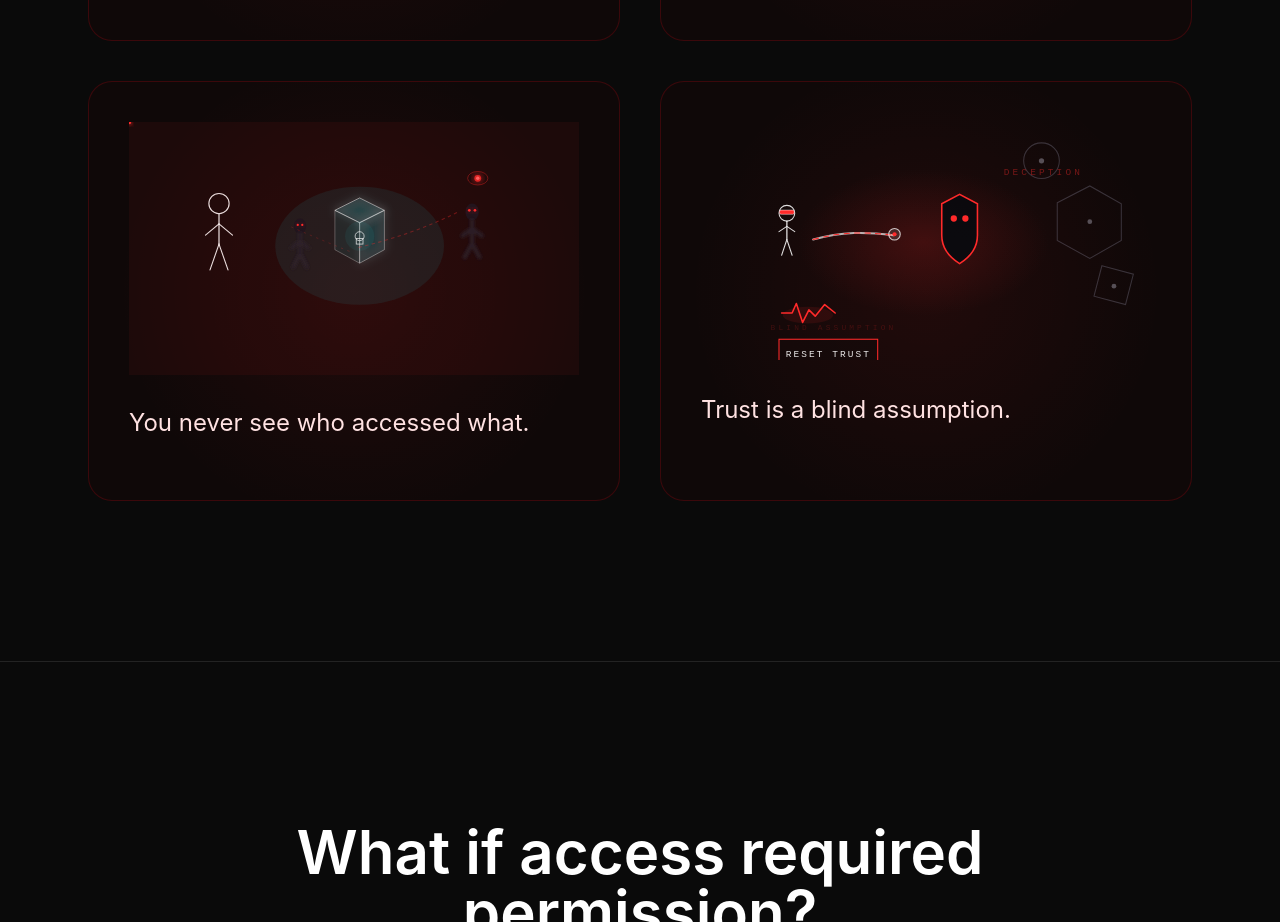
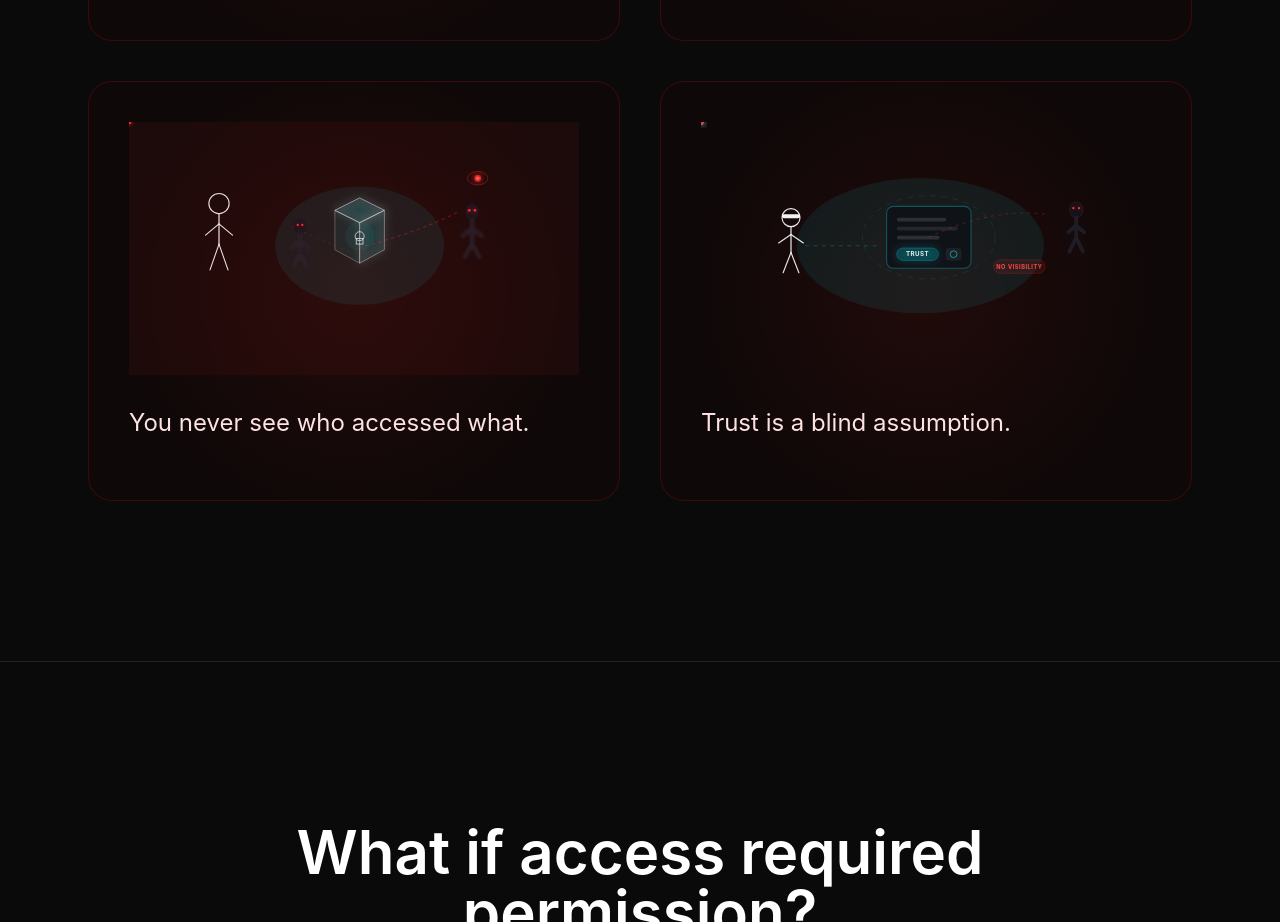
Before and after one commit to Architects-of-Change-Protocol/Architects_of_Change_Protocol, a React (Vite) app in the folder frontend/app/: page / in a window 1280 px wide. Shown: the part 1480-2402 px from the top of the page. Built offline with nearby package versions, Linux system fonts and the light colour scheme.

Commit message:
Rebuild BlindTrustAnimation with clearer narrative sequence

```diff
--- a/frontend/app/src/landing/components/BlindTrustAnimation.tsx
+++ b/frontend/app/src/landing/components/BlindTrustAnimation.tsx
@@ -1,167 +1 @@
-export function BlindTrustAnimation() {
-  return (
-    <div className="w-full max-w-[420px] aspect-[16/9] flex items-center justify-center">
-      <svg viewBox="0 0 800 450" className="w-full h-full">
-        <defs>
-          <radialGradient id="trustGlow" cx="50%" cy="50%" r="50%">
-            <stop offset="0%" stopColor="#ff2a2a" stopOpacity="0.16" />
-            <stop offset="100%" stopColor="#ff2a2a" stopOpacity="0" />
-          </radialGradient>
-        </defs>
-
-        <rect width="800" height="450" fill="transparent" />
-        <ellipse cx="395" cy="225" rx="240" ry="140" fill="url(#trustGlow)">
-          <animate attributeName="opacity" values="0.6;1;0.6" dur="2s" repeatCount="indefinite" />
-        </ellipse>
-
-        {/* stick figure */}
-        <g transform="translate(95,145)" stroke="rgba(255,255,255,0.85)" fill="none">
-          <circle cx="40" cy="25" r="15" strokeWidth="2" />
-          <path d="M 40 40 L 40 75" strokeWidth="2.5" strokeLinecap="round" />
-          <path d="M 40 50 L 25 60 M 40 50 L 55 60" strokeWidth="2" strokeLinecap="round" />
-          <path d="M 40 75 L 30 105 M 40 75 L 50 105" strokeWidth="2" strokeLinecap="round" />
-          <rect x="26" y="19" width="28" height="8" rx="3" fill="#ff2a2a">
-            <animate attributeName="opacity" values="0.7;1;0.7" dur="1.2s" repeatCount="indefinite" />
-          </rect>
-        </g>
-
-        {/* moving arm connection pulse */}
-        <path
-          d="M 185 220 C 240 205, 285 205, 338 212"
-          stroke="rgba(255,255,255,0.68)"
-          strokeWidth="4"
-          fill="none"
-          strokeLinecap="round"
-        />
-        <path
-          d="M 185 220 C 240 205, 285 205, 338 212"
-          stroke="#ff2a2a"
-          strokeWidth="2"
-          fill="none"
-          strokeLinecap="round"
-          strokeDasharray="10 10"
-        >
-          <animate attributeName="stroke-dashoffset" values="0;-40" dur="1.2s" repeatCount="indefinite" />
-          <animate attributeName="opacity" values="0.3;1;0.3" dur="1.2s" repeatCount="indefinite" />
-        </path>
-
-        {/* trust node */}
-        <g transform="translate(340,210)">
-          <circle cx="0" cy="0" r="11" fill="rgba(255,255,255,0.1)" stroke="rgba(255,255,255,0.75)" strokeWidth="2" />
-          <circle cx="0" cy="0" r="4" fill="#ff2a2a">
-            <animate attributeName="opacity" values="0.45;1;0.45" dur="1s" repeatCount="indefinite" />
-          </circle>
-        </g>
-
-        {/* deceptive entity floats */}
-        <g transform="translate(430,120)">
-          <animateTransform
-            attributeName="transform"
-            type="translate"
-            values="430 120; 430 112; 430 120"
-            dur="2.2s"
-            repeatCount="indefinite"
-          />
-          <path
-            d="M 0 32 L 34 14 L 68 32 L 68 92 C 68 118 50 136 34 146 C 18 136 0 118 0 92 Z"
-            fill="rgba(10,10,14,0.96)"
-            stroke="#ff2a2a"
-            strokeWidth="3"
-          />
-          <circle cx="23" cy="60" r="6" fill="#ff2a2a">
-            <animate attributeName="opacity" values="0.7;1;0.7" dur="1.1s" repeatCount="indefinite" />
-          </circle>
-          <circle cx="45" cy="60" r="6" fill="#ff2a2a">
-            <animate attributeName="opacity" values="0.7;1;0.7" dur="1.1s" begin="0.15s" repeatCount="indefinite" />
-          </circle>
-        </g>
-
-        {/* surrounding shapes pulse */}
-        <g opacity="0.45" stroke="rgba(180,180,210,0.55)" fill="none">
-          <g>
-            <animateTransform attributeName="transform" type="rotate" values="0 620 70; 360 620 70" dur="12s" repeatCount="indefinite" />
-            <circle cx="620" cy="70" r="34" strokeWidth="2" />
-            <circle cx="620" cy="70" r="5" fill="rgba(220,220,240,0.75)" stroke="none" />
-          </g>
-
-          <g>
-            <animateTransform attributeName="transform" type="rotate" values="0 712 186; -360 712 186" dur="14s" repeatCount="indefinite" />
-            <polygon points="650,150 712,118 772,152 772,222 712,256 650,222" strokeWidth="2" />
-            <circle cx="712" cy="186" r="4.5" fill="rgba(220,220,240,0.75)" stroke="none" />
-          </g>
-
-          <g>
-            <animateTransform attributeName="transform" type="rotate" values="0 758 309; 360 758 309" dur="10s" repeatCount="indefinite" />
-            <polygon points="735,270 795,286 780,344 720,328" strokeWidth="2" />
-            <circle cx="758" cy="309" r="4.5" fill="rgba(220,220,240,0.75)" stroke="none" />
-          </g>
-        </g>
-
-        {/* heartbeat */}
-        <g transform="translate(125,336)">
-          <path
-            d="M 0 24 L 20 24 L 28 6 L 40 42 L 52 18 L 64 30 L 82 8 L 102 24"
-            stroke="#ff2a2a"
-            strokeWidth="3"
-            fill="none"
-            strokeLinecap="round"
-            strokeLinejoin="round"
-          >
-            <animate attributeName="opacity" values="0.45;1;0.45" dur="1s" repeatCount="indefinite" />
-          </path>
-          <ellipse cx="50" cy="28" rx="48" ry="16" fill="rgba(255,42,42,0.10)">
-            <animate attributeName="opacity" values="0.2;0.55;0.2" dur="1s" repeatCount="indefinite" />
-          </ellipse>
-        </g>
-
-        <text
-          x="548"
-          y="98"
-          fill="rgba(255,42,42,0.42)"
-          fontSize="18"
-          letterSpacing="6"
-          fontFamily="Orbitron, monospace"
-        >
-          DECEPTION
-        </text>
-
-        <text
-          x="104"
-          y="392"
-          fill="rgba(255,42,42,0.18)"
-          fontSize="15"
-          letterSpacing="6"
-          fontFamily="Orbitron, monospace"
-        >
-          BLIND ASSUMPTION
-        </text>
-
-        {/* reset trust button pulse */}
-        <g transform="translate(120,410)">
-          <rect
-            x="0"
-            y="0"
-            width="188"
-            height="52"
-            fill="rgba(20,10,10,0.75)"
-            stroke="#ff2a2a"
-            strokeWidth="2"
-          >
-            <animate attributeName="fill-opacity" values="0.7;0.95;0.7" dur="1.3s" repeatCount="indefinite" />
-          </rect>
-          <text
-            x="94"
-            y="33"
-            textAnchor="middle"
-            fill="rgba(255,255,255,0.9)"
-            fontSize="18"
-            letterSpacing="4"
-            fontFamily="Orbitron, monospace"
-          >
-            RESET TRUST
-          </text>
-        </g>
-      </svg>
-    </div>
-  );
-}
+export { BlindTrustIllustration as BlindTrustAnimation } from "./BlindTrustIllustration";
--- a/frontend/app/src/landing/components/BlindTrustIllustration.tsx
+++ b/frontend/app/src/landing/components/BlindTrustIllustration.tsx
@@ -2,145 +2,198 @@ export function BlindTrustIllustration() {
   return (
     <div className="w-full max-w-[470px] aspect-[16/9] flex items-center justify-center">
       <svg viewBox="0 0 800 450" className="w-full h-full">
-
         <defs>
-          <filter id="softGlow">
-            <feGaussianBlur stdDeviation="6" result="blur"/>
+          <filter id="cyanGlow" x="-50%" y="-50%" width="200%" height="200%">
+            <feGaussianBlur stdDeviation="6" result="blur" />
             <feMerge>
-              <feMergeNode in="blur"/>
-              <feMergeNode in="SourceGraphic"/>
+              <feMergeNode in="blur" />
+              <feMergeNode in="SourceGraphic" />
             </feMerge>
           </filter>
 
-          <filter id="noise">
-            <feTurbulence type="fractalNoise" baseFrequency="0.8" numOctaves="2" result="turb"/>
-            <feColorMatrix type="saturate" values="0"/>
-            <feBlend in="SourceGraphic" mode="overlay"/>
+          <filter id="redGlow" x="-50%" y="-50%" width="200%" height="200%">
+            <feGaussianBlur stdDeviation="5" result="blur" />
+            <feMerge>
+              <feMergeNode in="blur" />
+              <feMergeNode in="SourceGraphic" />
+            </feMerge>
           </filter>
         </defs>
 
         <rect width="800" height="450" fill="transparent" />
 
-        {/* USER */}
-        <g transform="translate(200,140)" stroke="white" fill="none">
-          <circle cx="0" cy="0" r="18" strokeWidth="2"/>
-          <line x1="0" y1="18" x2="0" y2="72" strokeWidth="2"/>
-          <line x1="0" y1="36" x2="-24" y2="56" strokeWidth="2"/>
-          <line x1="0" y1="36" x2="24" y2="56" strokeWidth="2"/>
-          <line x1="0" y1="72" x2="-16" y2="118" strokeWidth="2"/>
-          <line x1="0" y1="72" x2="16" y2="118" strokeWidth="2"/>
+        {/* soft cyan halo */}
+        <ellipse cx="390" cy="220" rx="220" ry="120" fill="rgba(0,240,255,0.08)">
+          <animate attributeName="rx" values="214;226;214" dur="3s" repeatCount="indefinite" />
+          <animate attributeName="ry" values="116;124;116" dur="3s" repeatCount="indefinite" />
+        </ellipse>
 
-          {/* BLINDFOLD */}
-          <rect x="-14" y="-4" width="28" height="6" fill="rgba(255,255,255,0.9)">
-            <animate attributeName="opacity" values="0.8;1;0.8" dur="2s" repeatCount="indefinite"/>
+        {/* USER WITH BLINDFOLD */}
+        <g transform="translate(120,150)" stroke="rgba(255,255,255,0.9)" fill="none">
+          <circle cx="40" cy="20" r="16" strokeWidth="2" />
+          <line x1="40" y1="36" x2="40" y2="82" strokeWidth="2.2" strokeLinecap="round" />
+          <line x1="40" y1="50" x2="18" y2="65" strokeWidth="2" strokeLinecap="round" />
+          <line x1="40" y1="50" x2="62" y2="65" strokeWidth="2" strokeLinecap="round" />
+          <line x1="40" y1="82" x2="26" y2="118" strokeWidth="2" strokeLinecap="round" />
+          <line x1="40" y1="82" x2="54" y2="118" strokeWidth="2" strokeLinecap="round" />
+
+          {/* blindfold */}
+          <rect x="24" y="14" width="32" height="7" rx="3.5" fill="rgba(255,255,255,0.95)" stroke="none">
+            <animate attributeName="opacity" values="0.8;1;0.8" dur="1.8s" repeatCount="indefinite" />
           </rect>
         </g>
 
-        {/* FAKE UI PANEL */}
-        <g transform="translate(400,110)">
+        {/* visible trust flow */}
+        <path
+          d="M 185 220 L 320 220"
+          stroke="rgba(0,240,255,0.22)"
+          strokeWidth="2"
+          strokeDasharray="7 8"
+          fill="none"
+        />
+
+        <circle r="5" fill="#00f0ff" filter="url(#cyanGlow)">
+          <animateMotion dur="2.2s" repeatCount="indefinite" path="M 185 220 L 320 220" />
+          <animate attributeName="opacity" values="0;1;1;0" dur="2.2s" repeatCount="indefinite" />
+        </circle>
+
+        {/* TRUST PANEL */}
+        <g transform="translate(330,150)">
           <rect
-            x="-60"
-            y="-40"
-            width="120"
-            height="80"
+            x="0"
+            y="0"
+            width="150"
+            height="110"
             rx="12"
-            fill="rgba(0,240,255,0.08)"
-            stroke="rgba(0,240,255,0.4)"
-            filter="url(#softGlow)"
+            fill="rgba(15,18,24,0.95)"
+            stroke="rgba(0,240,255,0.28)"
+            strokeWidth="2"
           />
+          <rect x="18" y="20" width="88" height="7" rx="3.5" fill="rgba(255,255,255,0.12)" />
+          <rect x="18" y="36" width="108" height="7" rx="3.5" fill="rgba(255,255,255,0.09)" />
+          <rect x="18" y="52" width="76" height="7" rx="3.5" fill="rgba(255,255,255,0.12)" />
 
-          {/* fake controls */}
-          {[0,1,2].map(i => (
-            <rect
-              key={i}
-              x="-30"
-              y={-20 + i*20}
-              width="60"
-              height="6"
-              rx="3"
-              fill="rgba(0,240,255,0.5)"
-            >
-              <animate
-                attributeName="opacity"
-                values="0.4;1;0.4"
-                dur="2s"
-                begin={`${i*0.4}s`}
-                repeatCount="indefinite"
-              />
-            </rect>
-          ))}
+          {/* pretty trust button */}
+          <rect
+            x="18"
+            y="74"
+            width="74"
+            height="22"
+            rx="11"
+            fill="rgba(0,240,255,0.14)"
+            stroke="rgba(0,240,255,0.42)"
+            filter="url(#cyanGlow)"
+          >
+            <animate attributeName="opacity" values="0.8;1;0.8" dur="2s" repeatCount="indefinite" />
+          </rect>
+
+          <text
+            x="55"
+            y="89"
+            textAnchor="middle"
+            fill="rgba(255,255,255,0.92)"
+            fontSize="11"
+            fontWeight="700"
+            letterSpacing="0.8"
+          >
+            TRUST
+          </text>
+
+          {/* fake safe badge */}
+          <rect x="105" y="74" width="28" height="22" rx="6" fill="rgba(255,255,255,0.06)" />
+          <circle cx="119" cy="85" r="6" stroke="rgba(0,240,255,0.7)" strokeWidth="1.4" fill="none" />
         </g>
 
-        {/* CHAOTIC DECISION LINES */}
-        {[0,1,2,3].map((i) => (
+        {/* hidden extraction path behind trust */}
+        <path
+          d="M 405 205 Q 520 150 620 165"
+          stroke="rgba(255,42,42,0.30)"
+          strokeWidth="1.8"
+          strokeDasharray="5 8"
+          fill="none"
+        />
+
+        <circle r="4.5" fill="#ff2a2a" filter="url(#redGlow)">
+          <animateMotion
+            dur="2.6s"
+            begin="0.8s"
+            repeatCount="indefinite"
+            path="M 405 205 Q 520 150 620 165"
+          />
+          <animate attributeName="opacity" values="0;0;1;1;0" dur="2.6s" begin="0.8s" repeatCount="indefinite" />
+        </circle>
+
+        {/* hidden actor */}
+        <g transform="translate(645,138)">
+          <ellipse
+            cx="22"
+            cy="18"
+            rx="12"
+            ry="14"
+            fill="rgba(20,20,30,0.95)"
+            stroke="rgba(255,42,42,0.24)"
+            strokeWidth="1.2"
+          />
           <path
-            key={i}
-            d={`M 200 200 Q ${300 + i*20} ${100 + i*30}, ${400 + i*40} ${200 + i*20}`}
-            stroke="rgba(0,240,255,0.25)"
-            strokeWidth="1.5"
+            d="M 22 32 L 22 68 L 10 92 M 22 68 L 34 92 M 22 46 L 8 58 M 22 46 L 36 58"
+            stroke="rgba(32,32,42,0.82)"
+            strokeWidth="7"
+            strokeLinecap="round"
             fill="none"
-            strokeDasharray="4 6"
+          />
+          <circle cx="17" cy="15" r="2.1" fill="#ff2a2a" filter="url(#redGlow)">
+            <animate attributeName="opacity" values="0.55;1;0.55" dur="1.4s" repeatCount="indefinite" />
+          </circle>
+          <circle cx="27" cy="15" r="2.1" fill="#ff2a2a" filter="url(#redGlow)">
+            <animate attributeName="opacity" values="0.55;1;0.55" dur="1.4s" begin="0.16s" repeatCount="indefinite" />
+          </circle>
+        </g>
+
+        {/* no visibility label */}
+        <g transform="translate(520,245)">
+          <rect
+            x="0"
+            y="0"
+            width="92"
+            height="24"
+            rx="12"
+            fill="rgba(255,42,42,0.10)"
+            stroke="rgba(255,42,42,0.34)"
           >
-            <animate
-              attributeName="stroke-dashoffset"
-              values="0;100"
-              dur={`${3 + i}s`}
-              repeatCount="indefinite"
-            />
-          </path>
-        ))}
+            <animate attributeName="opacity" values="0.45;0.85;0.45" dur="2.2s" repeatCount="indefinite" />
+          </rect>
+          <text
+            x="46"
+            y="16"
+            textAnchor="middle"
+            fill="#ff4a4a"
+            fontSize="10"
+            fontWeight="700"
+            letterSpacing="1"
+          >
+            NO VISIBILITY
+          </text>
+        </g>
 
-        {/* LOOP (CONFUSION) */}
-        <path
-          d="M 500 200 C 580 140, 650 260, 500 280 C 400 260, 420 150, 500 200"
-          stroke="rgba(0,240,255,0.2)"
-          strokeWidth="2"
+        {/* subtle confusion ring around panel */}
+        <ellipse
+          cx="405"
+          cy="205"
+          rx="118"
+          ry="74"
+          stroke="rgba(0,240,255,0.12)"
+          strokeWidth="1.4"
           fill="none"
+          strokeDasharray="10 10"
         >
           <animateTransform
             attributeName="transform"
             type="rotate"
-            values="0 500 200;360 500 200"
-            dur="12s"
+            values="0 405 205;360 405 205"
+            dur="16s"
             repeatCount="indefinite"
           />
-        </path>
-
-        {/* PARTICLES (DECISIONS YOU DON'T SEE) */}
-        {[0,1,2].map(i => (
-          <circle key={i} r="3" fill="#00f0ff" opacity="0.7">
-            <animateMotion
-              dur={`${3+i}s`}
-              repeatCount="indefinite"
-              path="M 200 200 Q 350 120, 500 200"
-            />
-            <animate
-              attributeName="opacity"
-              values="0;1;0"
-              dur={`${3+i}s`}
-              repeatCount="indefinite"
-            />
-          </circle>
-        ))}
-
-        {/* DISTORTION OVERLAY */}
-        <rect
-          x="0"
-          y="0"
-          width="800"
-          height="450"
-          fill="rgba(0,240,255,0.04)"
-          filter="url(#noise)"
-          opacity="0.15"
-        >
-          <animate
-            attributeName="opacity"
-            values="0;0.15;0"
-            dur="6s"
-            repeatCount="indefinite"
-          />
-        </rect>
-
+        </ellipse>
       </svg>
     </div>
   );
```
